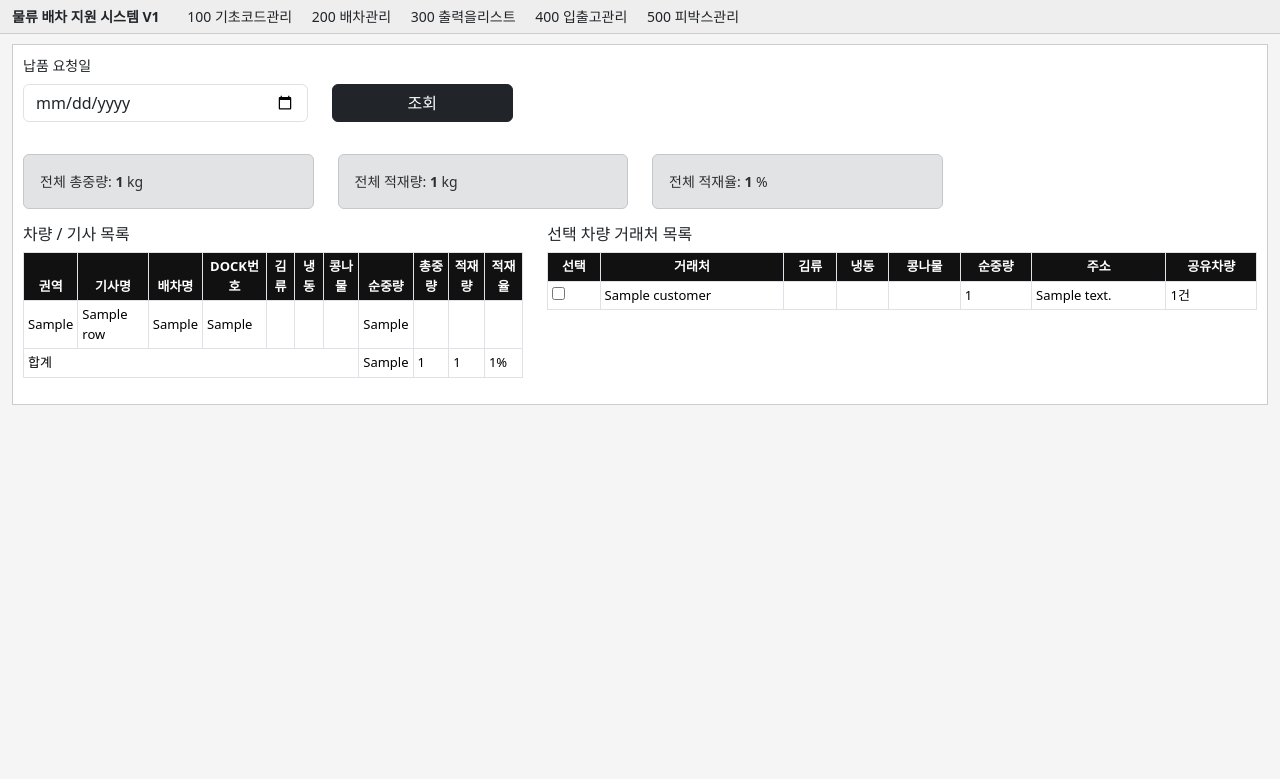
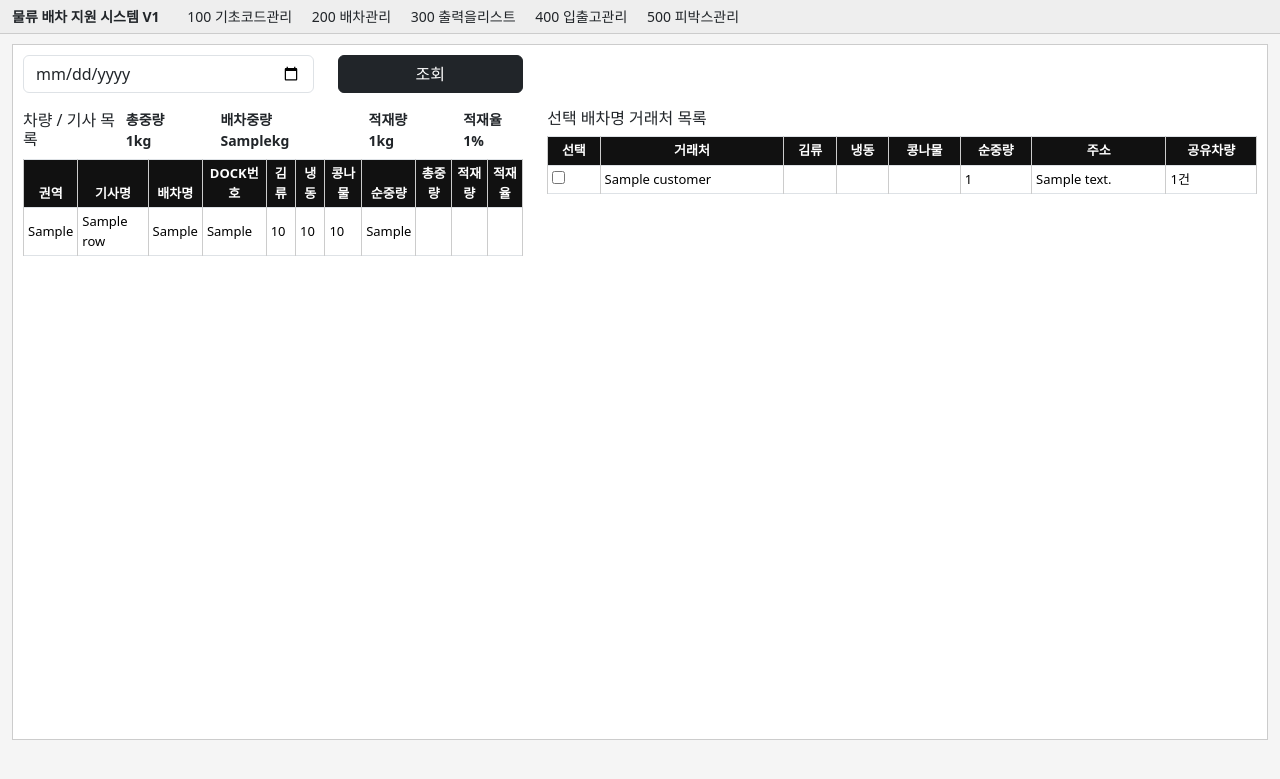
Before and after one commit to cjh720909-maker/logistics_dispatch, a Flask app: template templates/dispatch.html in a window 1280 px wide. Shown: the top 779 px of the page. Run offline with Flask 3, Linux system fonts and the light colour scheme; the template is opened without the code that fills it: most values are stand-ins (such as "Sample title", 1, 10 or a date in 2020).

Commit message:
배차조정화면 V1 완성 차량집계 배차명기준 상세조회 김류 냉동 콩나물 박스계산 적재율 차량구분선 헤더고정 구현

```diff
--- a/static/css/dispatch.css
+++ b/static/css/dispatch.css
@@ -1,5 +1,5 @@
 .dispatch-table-wrap {
-    max-height: 650px;
+    height: calc(100vh - 180px);
     overflow-y: auto;
 }
 
@@ -10,3 +10,69 @@
     font-weight: bold;
     z-index: 2;
 }
+
+.dispatch-summary {
+    display: flex;
+    gap: 30px;
+    font-weight: bold;
+    font-size: 14px;
+}
+
+body {
+    background-color: #f5f5f5;
+    font-size: 14px;
+}
+
+.top-menu {
+    background-color: #eeeeee;
+    border-bottom: 1px solid #cccccc;
+    padding: 6px 12px;
+}
+
+.screen-box {
+    background-color: white;
+    border: 1px solid #cccccc;
+    padding: 10px;
+    margin-top: 10px;
+}
+
+table {
+    font-size: 13px;
+}
+
+th {
+    background-color: #111111 !important;
+    color: white !important;
+    text-align: center;
+}
+
+td {
+    vertical-align: middle;
+}
+
+.selected-row {
+    background-color: yellow;
+}
+
+.load-rate-red {
+    color: red !important;
+    font-weight: bold !important;
+}
+
+.load-rate-blue {
+    color: blue !important;
+    font-weight: bold !important;
+}
+
+
+.dispatch-table thead th {
+    position: sticky;
+    top: 0;
+    z-index: 10;
+    background-color: #111111 !important;
+    color: white !important;
+}
+
+.selected-row td {
+    background-color: yellow !important;
+}
--- /dev/null
+++ b/static/css/style.css
@@ -0,0 +1,25 @@
+.dispatch-table td {
+    border-top: none;
+    border-bottom: none;
+    border-left: 1px solid #cccccc;
+    border-right: 1px solid #cccccc;
+}
+
+.dispatch-table th {
+    border-left: 1px solid #cccccc;
+    border-right: 1px solid #cccccc;
+}
+
+.vehicle-start-row td {
+    border-top: 3px solid #333333 !important;
+}
+
+.load-rate-red {
+    color: red;
+    font-weight: bold;
+}
+
+.load-rate-blue {
+    color: blue;
+    font-weight: bold;
+}
--- a/templates/base.html
+++ b/templates/base.html
@@ -6,44 +6,9 @@
     <title>물류 배차 지원 시스템 V1</title>
 
     <link href="https://cdn.jsdelivr.net/npm/bootstrap@5.3.3/dist/css/bootstrap.min.css" rel="stylesheet">
+    <link rel="stylesheet" href="{{ url_for('static', filename='css/style.css') }}">
+    <link rel="stylesheet" href="{{ url_for('static', filename='css/dispatch.css') }}">
 
-    <style>
-        body {
-            background-color: #f5f5f5;
-            font-size: 14px;
-        }
-
-        .top-menu {
-            background-color: #eeeeee;
-            border-bottom: 1px solid #cccccc;
-            padding: 6px 12px;
-        }
-
-        .screen-box {
-            background-color: white;
-            border: 1px solid #cccccc;
-            padding: 10px;
-            margin-top: 10px;
-        }
-
-        table {
-            font-size: 13px;
-        }
-
-        th {
-            background-color: #111111 !important;
-            color: white !important;
-            text-align: center;
-        }
-
-        td {
-            vertical-align: middle;
-        }
-
-        .selected-row {
-            background-color: yellow;
-        }
-    </style>
 </head>
 
 <body>
--- a/templates/dispatch.html
+++ b/templates/dispatch.html
@@ -4,10 +4,8 @@
 
 <div class="screen-box">
 
-    <div class="row mb-3">
     <form method="get" action="/dispatch" class="row mb-3">
         <div class="col-md-3">
-                <label class="form-label">납품 요청일</label>
             <input type="date" name="date" class="form-control" value="{{ selected_date }}">
         </div>
 
@@ -15,36 +13,25 @@
             <button class="btn btn-dark w-100">조회</button>
         </div>
     </form>
-    </div>
-    <div class="row mb-3">
-        <div class="col-md-3">
-            <div class="alert alert-secondary mb-0">
-                전체 총중량:
-                <strong>{{ dispatch_total.total_kg }}</strong> kg
-            </div>
-        </div>
 
-        <div class="col-md-3">
-            <div class="alert alert-secondary mb-0">
-                전체 적재량:
-                <strong>{{ dispatch_total.total_capacity_kg }}</strong> kg
-            </div>
-        </div>
-
-        <div class="col-md-3">
-            <div class="alert alert-secondary mb-0">
-                전체 적재율:
-                <strong>{{ dispatch_total.total_load_rate }}</strong> %
-            </div>
-        </div>
-    </div>
     <div class="row">
 
         <!-- 좌측 차량/기사 목록 -->
         <div class="col-md-5">
-            <h6>차량 / 기사 목록</h6>
+            <div class="dispatch-table-wrap">
+                <div class="d-flex justify-content-between align-items-center mb-2">
+                    <h6 class="mb-0">차량 / 기사 목록</h6>
 
-            <table class="table table-bordered table-sm">
+                    <div class="dispatch-summary">
+                        <span>총중량 {{ dispatch_total.total_kg }}kg</span>
+                        <span>배차중량 {{ dispatch_total.dispatch_kg }}kg</span>
+                        <span>적재량 {{ dispatch_total.total_capacity_kg }}kg</span>
+                        <span>적재율 {{ dispatch_total.total_load_rate }}%</span>
+                    </div>
+                </div>
+
+
+                <table class="table table-bordered table-sm dispatch-table">
                     <thead>
                         <tr>
                             <th>권역</th>
@@ -62,28 +49,23 @@
                     </thead>
                     <tbody>
                         {% for row in dispatch_list %}
-                    <tr onclick="location.href='/dispatch?date={{ selected_date }}&vehicle_key={{ row.vehicle_key }}'"
-                        class="{% if selected_vehicle_key == row.vehicle_key %}selected-row{% endif %}"
+                        <tr class="
+                            {% if selected_driver == row.CB_DRIVER %}selected-row{% endif %}
+                            {% if row.show_vehicle_total %}vehicle-start-row{% endif %}"
+                            onclick="location.href='/dispatch?date={{ selected_date }}&driver={{ row.CB_DRIVER }}'"
                             style="cursor: pointer;">
                             <td>{{ row.CA_GUN }}</td>
                             <td>{{ row.CA_NAME }}</td>
                             <td>{{ row.CB_DRIVER }}</td>
                             <td>{{ row.CA_DOCKNO }}</td>
-                        <td></td>
-                        <td></td>
-                        <td></td>
+                            <td>{{ row.kim_qty }}</td>
+                            <td>{{ row.frozen_qty }}</td>
+                            <td>{{ row.sprout_qty }}</td>
                             <td>{{ row.net_kg }}</td>
-                        <td>
-                            {% if row.show_vehicle_total %}
-                            {{ row.total_kg }}
-                            {% endif %}
-                        </td>
-                        <td>
-                            {% if row.show_vehicle_total %}
-                            {{ row.capacity_kg }}
-                            {% endif %}
-                        </td>
-                        <td>
+                            <td>{% if row.show_vehicle_total %}{{ row.total_kg }}{% endif %}</td>
+                            <td>{% if row.show_vehicle_total %}{{ row.capacity_kg }}{% endif %}</td>
+                            <td
+                                class="{% if row.show_vehicle_total %}{% if row.load_rate >= 100 %}load-rate-red{% elif row.load_rate >= 80 %}load-rate-blue{% endif %}{% endif %}">
                                 {% if row.show_vehicle_total %}
                                 {{ row.load_rate }}%
                                 {% endif %}
@@ -91,21 +73,16 @@
                         </tr>
                         {% endfor %}
                     </tbody>
-                <tr class="summary-row">
-                    <td colspan="7">합계</td>
-                    <td>{{ dispatch_total.net_kg }}</td>
-                    <td>{{ dispatch_total.total_kg }}</td>
-                    <td>{{ dispatch_total.total_capacity_kg }}</td>
-                    <td>{{ dispatch_total.total_load_rate }}%</td>
-                </tr>
                 </table>
+            </div>
         </div>
 
         <!-- 우측 거래처 목록 -->
         <div class="col-md-7">
-            <h6>선택 차량 거래처 목록</h6>
+            <div class="dispatch-table-wrap">
+                <h6>선택 배차명 거래처 목록</h6>
 
-            <table class="table table-bordered table-sm">
+                <table class="table table-bordered table-sm dispatch-table">
                     <thead>
                         <tr>
                             <th>선택</th>
@@ -134,9 +111,8 @@
                     </tbody>
                 </table>
             </div>
-
+        </div>
     </div>
 
 </div>
-
 {% endblock %}
```
Also changed, not shown: routes/dispatch.py (+5 -5 lines), services/balju_service.py (+157 -16 lines), test_db.py (deleted, +0 -21 lines), tests/test_db.py (added, +70 -0 lines), tests/test_product_div.py (added, +41 -0 lines), utils/encoding.py (+17 -0 lines), tests/test_balju_sample.py (renamed from test_balju_sample.py), tests/test_car.py (renamed from test_car.py), tests/test_charset.py (renamed from test_charset.py), tests/test_fix.py (renamed from test_fix.py). Lines whose indentation alone changed are shown as unchanged.
